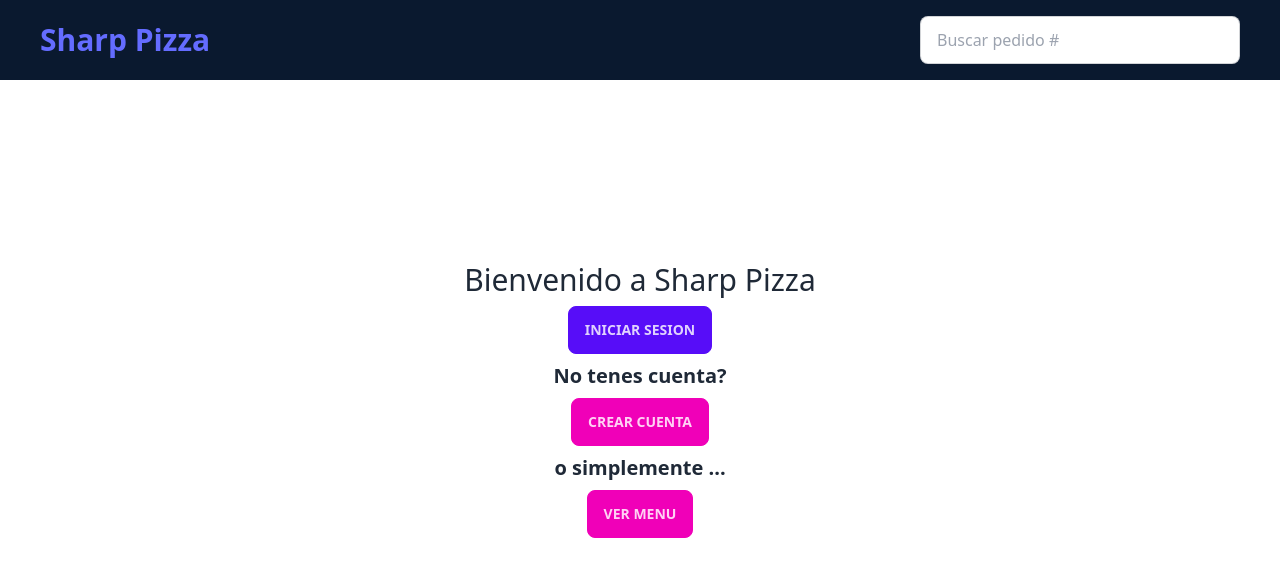
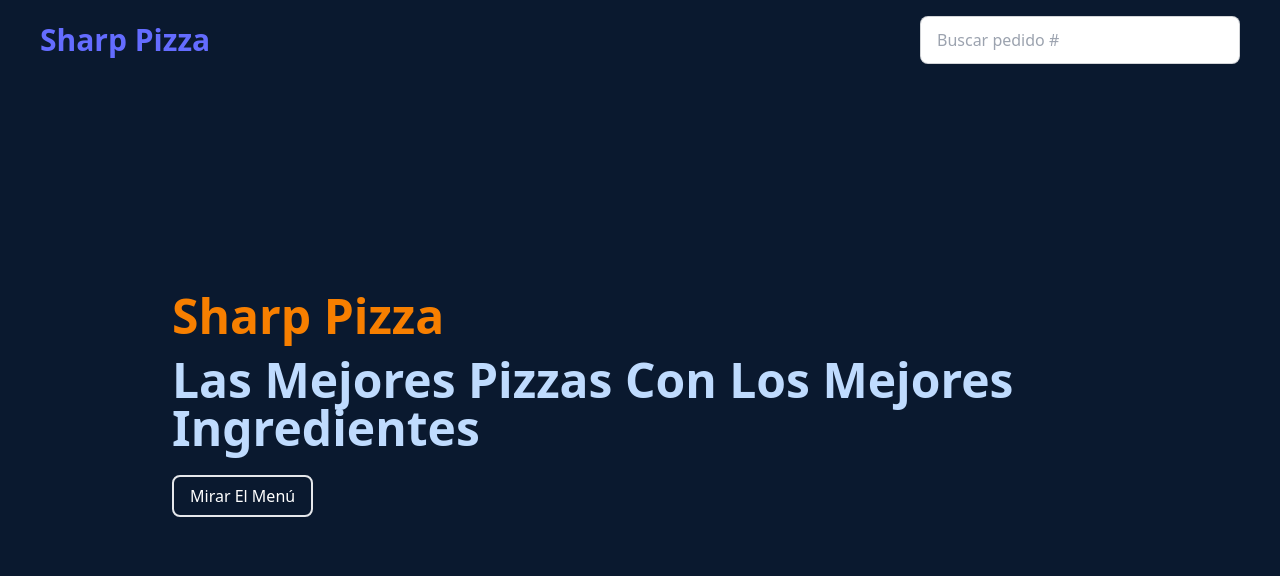
Before and after one commit to No-Country/c14-46-m-csharp-react, a React (Vite) app in the folder front/sharp-pizza/: page / in a window 1280 px wide. Shown: the top 576 px of the page. Built offline with nearby package versions, Linux system fonts and the light colour scheme.

Commit message:
Building a New Home

```diff
--- a/front/sharp-pizza/src/ui/Home.jsx
+++ b/front/sharp-pizza/src/ui/Home.jsx
@@ -1,18 +1,27 @@
-import { Link } from "react-router-dom"
+import { Link } from 'react-router-dom';
 
 const Home = () => {
   return (
-    <div className="flex flex-col justify-center items-center h-screen gap-2">
-      <h1 className="text-3xl">Bienvenido a Sharp Pizza</h1>
-      <Link to={'/login'} className="btn btn-primary">Iniciar sesion</Link>
-      <p className="text-xl font-bold">No tenes cuenta?</p>
-      <Link to={'/register'} className="btn btn-secondary">Crear cuenta</Link>
+    <div className='w-full h-screen bg-[#0a192f]'>
+      {/* Container */}
+      <div className='max-w-[1000px] mx-auto px-8 flex flex-col justify-center h-full'>
+        <h2 className='text-4xl sm:text-5xl text-left font-bold text-[#f77f00]'>
+          Sharp Pizza
+        </h2>
+        <h1 className='mt-4 text-4xl sm:text-5xl text-left font-bold text-[#bfdbfe]'>
+          Las Mejores Pizzas Con Los Mejores Ingredientes
+        </h1>
+        <div className='mt-8'>
+          <Link
+            to='/menu'
+            className='text-white border-2 px-4 py-2 my-2 items-center rounded-lg mt-6'
+          >
+            Mirar El Menú
+          </Link>
+        </div>
+      </div>
+    </div>
+  );
+};
 
-      <p className="text-xl font-bold">o simplemente ...</p>
-
-      <Link to={'/menu'} className="btn btn-secondary">Ver menu</Link>
-    </div>
-  )
-}
-
-export default Home
+export default Home;
```
